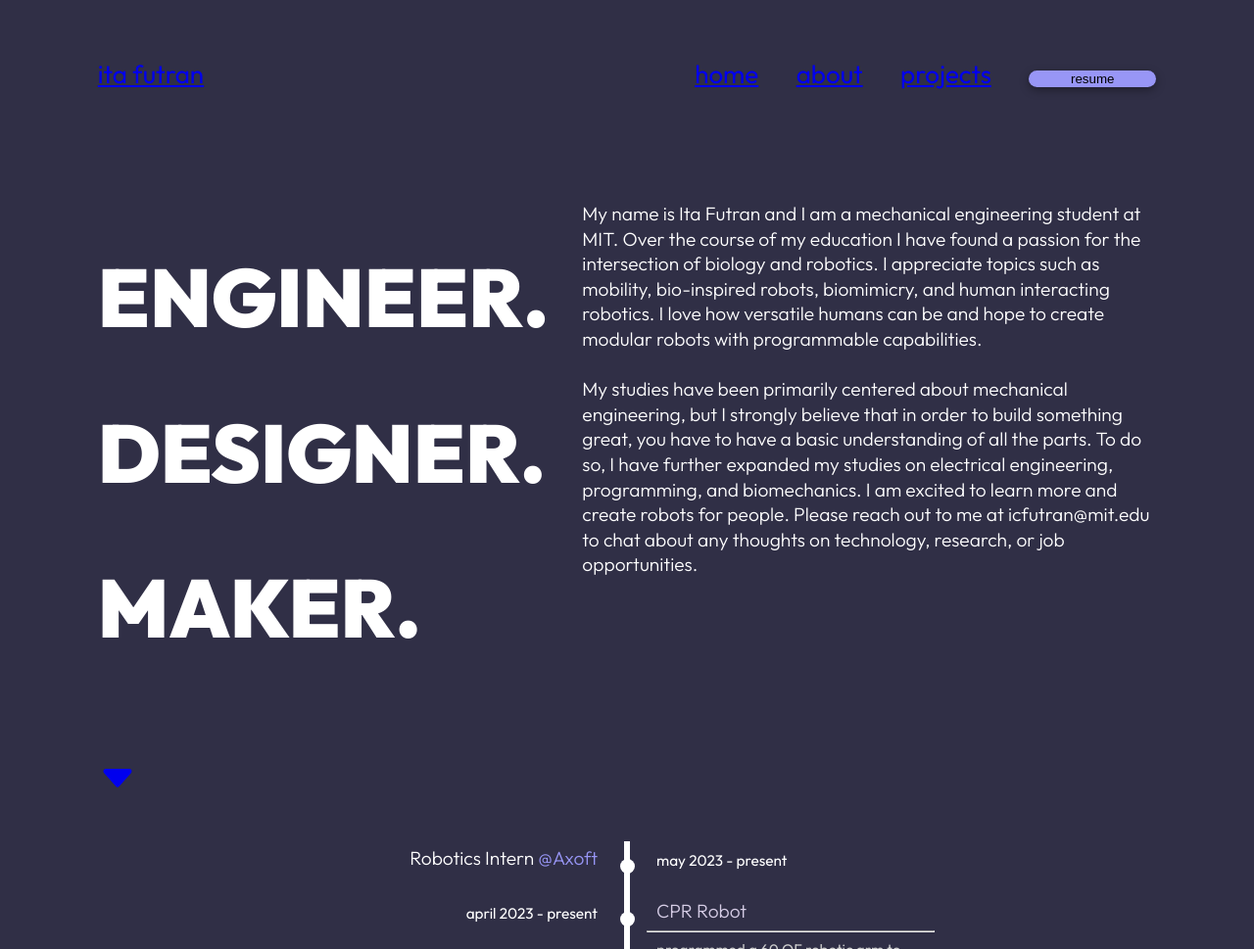
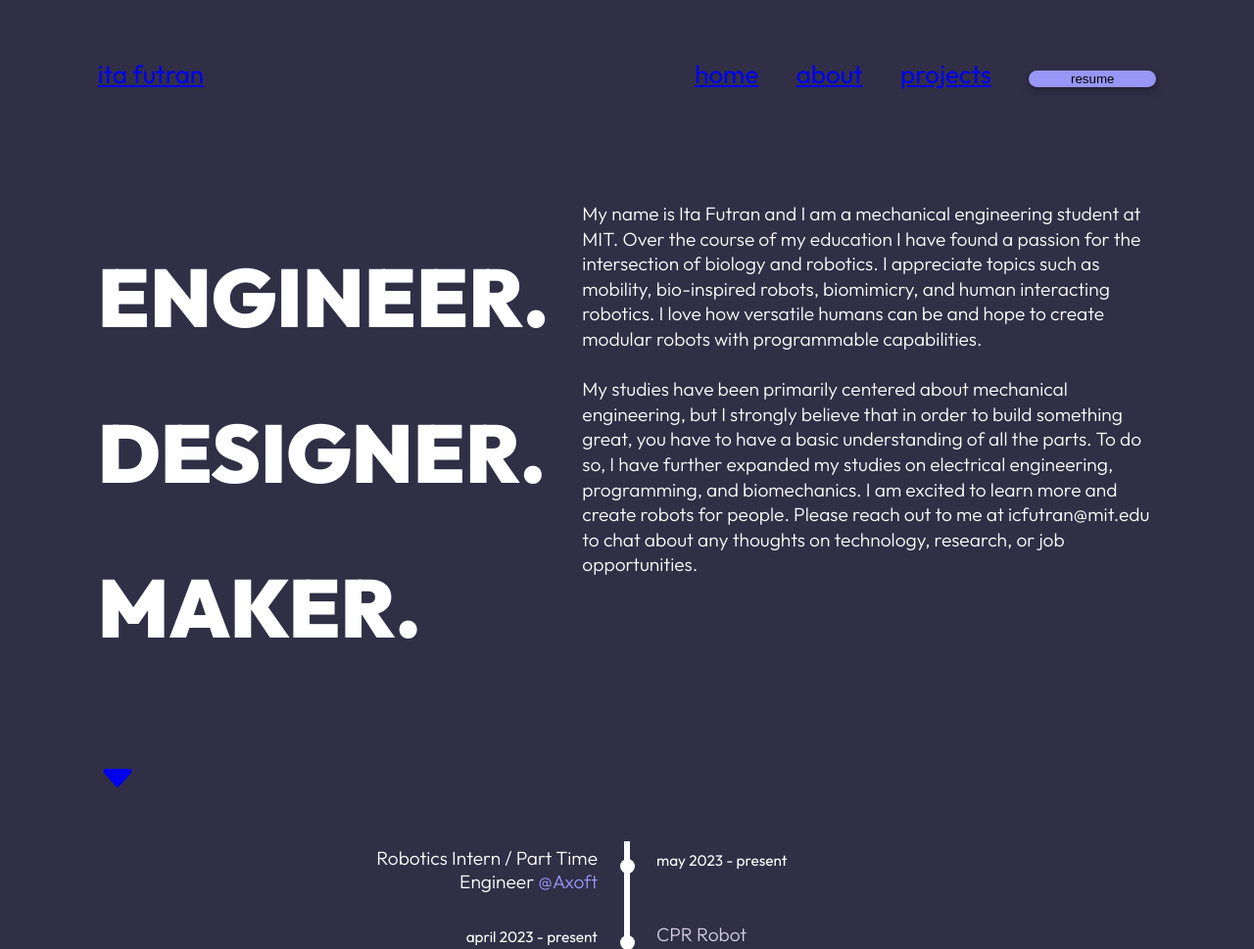
Before and after one commit to icfutran/personal_website, a Gatsby site: page /about in a window 1280 px wide. Shown: the top 969 px of the page at 98% size. Built offline with nearby package versions, Linux system fonts and the light colour scheme; Gatsby itself is replaced by a stand-in of ours.

Commit message:
Change Timeline

```diff
--- a/src/pages/about.js
+++ b/src/pages/about.js
@@ -6,7 +6,7 @@ import "./about.css";
 
 const EXPERIENCES = [
   {
-    role: "Robotics Intern",
+    role: "Robotics Intern / Part Time Engineer",
     organization: "Axoft",
     startDate: "may 2023",
     link: "https://axoft.us/",
```
